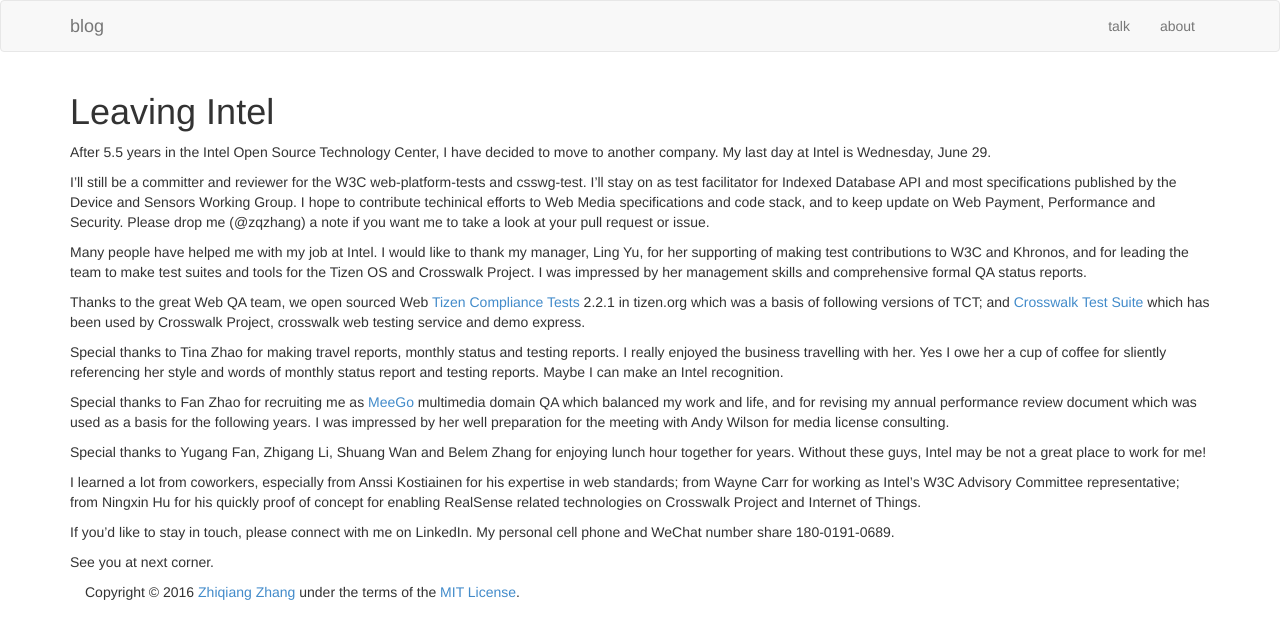
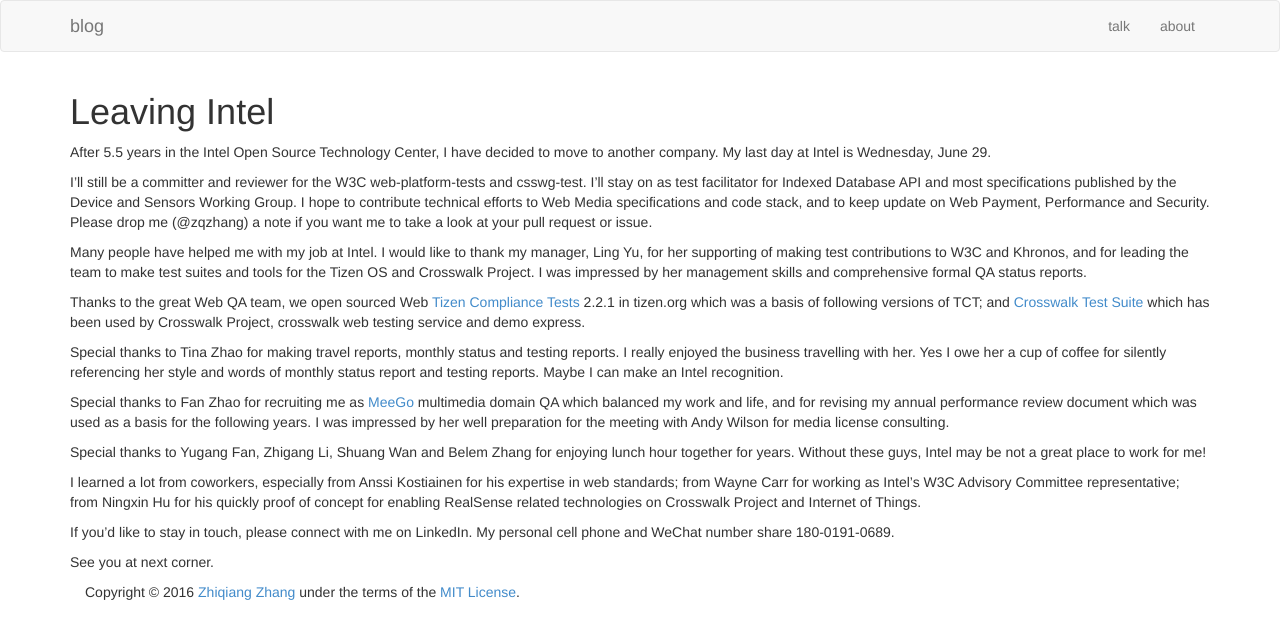
Before and after one commit to shuixin222/zqzhang.github.io, a Jekyll site: the page built from _posts/2016-06-29-leaving-intel.md, in a window 1280 px wide. Shown: the top 639 px of the page. Built offline with Jekyll 4.4.1, drawn with Linux system fonts in a browser that asks for light colours.

Commit message:
Fix typo

```diff
--- a/_posts/2016-06-29-leaving-intel.md
+++ b/_posts/2016-06-29-leaving-intel.md
@@ -10,7 +10,7 @@
 I'll still be a committer and reviewer for the W3C web-platform-tests and
 csswg-test. I'll stay on as test facilitator for Indexed Database API and
 most specifications published by the Device and Sensors Working Group. I hope
-to contribute techinical efforts to Web Media specifications and code stack,
+to contribute technical efforts to Web Media specifications and code stack,
 and to keep update on Web Payment, Performance and Security. Please drop me
 (@zqzhang) a note if you want me to take a look at your pull request or issue.
 
@@ -28,7 +28,7 @@
 
 Special thanks to Tina Zhao for making travel reports, monthly status and
 testing reports. I really enjoyed the business travelling with her. Yes I owe
-her a cup of coffee for sliently referencing her style and words of monthly
+her a cup of coffee for silently referencing her style and words of monthly
 status report and testing reports. Maybe I can make an Intel recognition.
 
 Special thanks to Fan Zhao for recruiting me as
```
